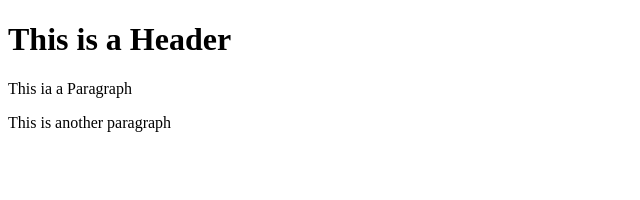
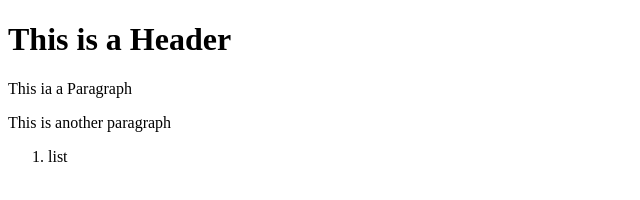
Before and after one commit to Pandoragear/git-test, a website: page index.html in a window 1280 px wide. Shown: the full height of the page, 0-640 px from the left. Drawn offline with Linux system fonts and the light colour scheme.

Commit message:
Using NPM

```diff
--- a/index.html
+++ b/index.html
@@ -10,5 +10,8 @@
     <h1> This is a Header</h1>
     <p> This ia a Paragraph </p>
     <p> This is another paragraph</p>
+    <ol>
+        <li> list</li>
+    </ol>
 </body>
 </html>
```
Also changed, not shown: package.json (added, +24 -0 lines), 2 other files.
